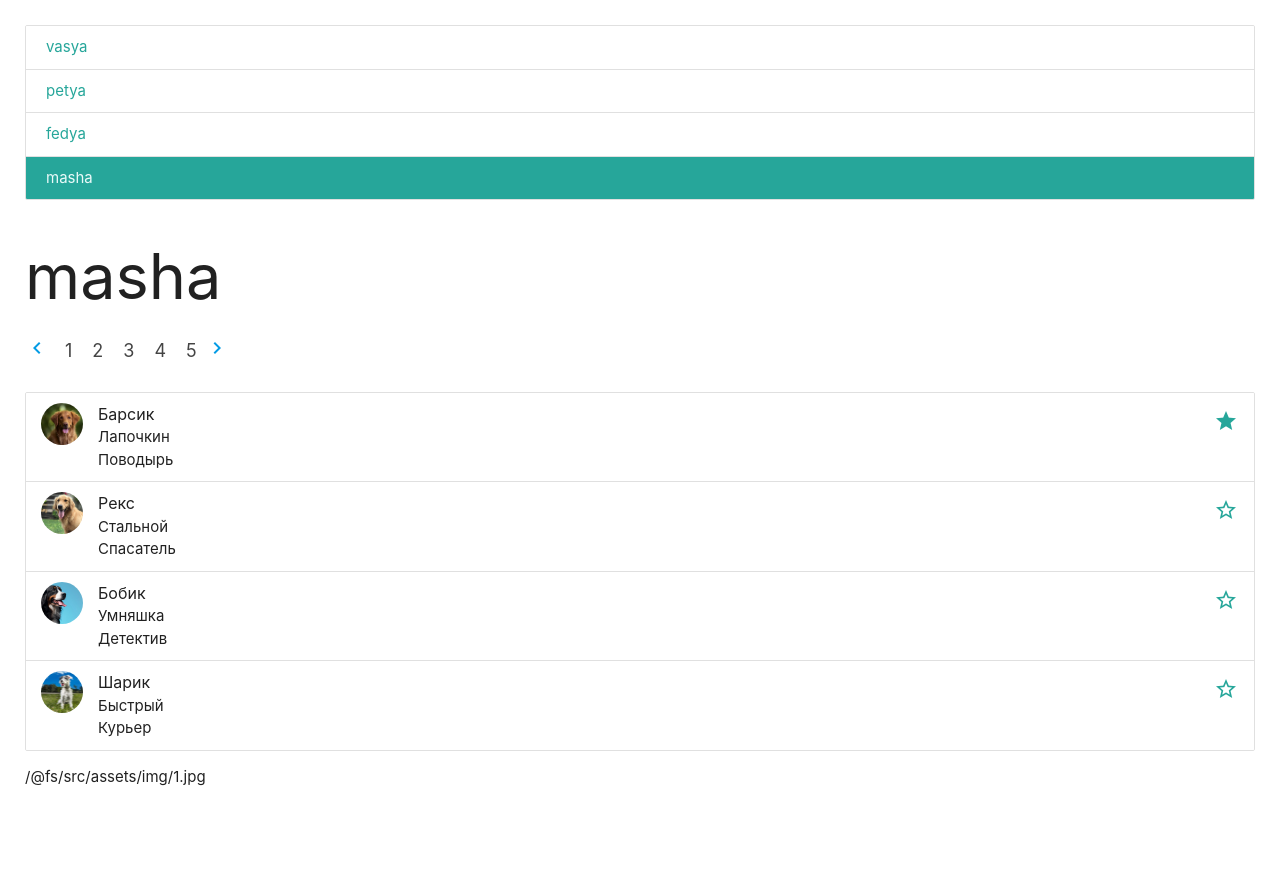
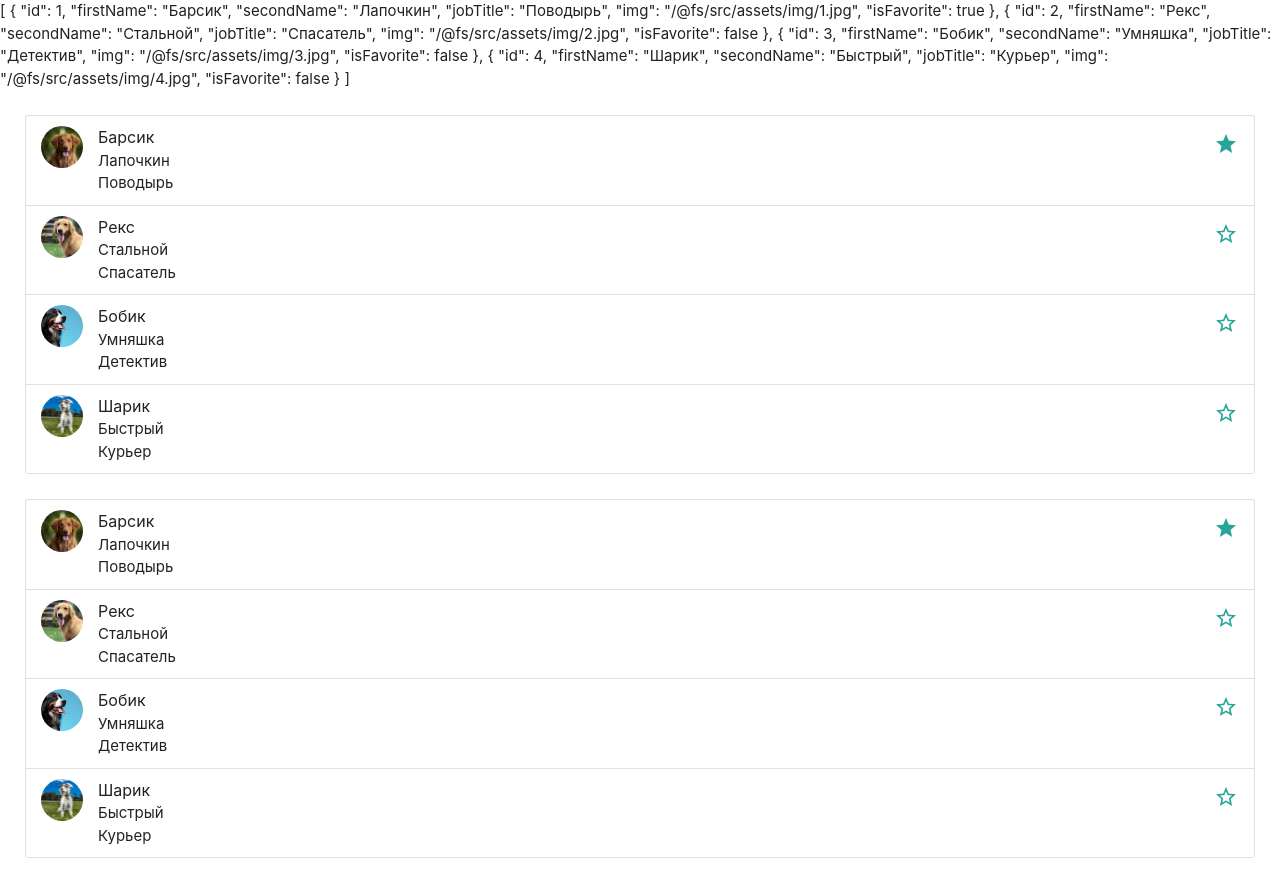
Before and after one commit to Yuriyzhdanov/component-library, a Vue app: page / in a window 1280 px wide. Before the commit the page ends 813 px from the top, so only its background shows below. Built offline with nearby package versions, Linux system fonts and the light colour scheme.

Commit message:
Refactored: MAvatarList.vue

```diff
--- a/src/App.vue
+++ b/src/App.vue
@@ -6,7 +6,7 @@ import MFAB from './components/MFAB.vue'
 import MDropdown from './components/MDropdown.vue'
 import MLinks from './components/MLinks.vue'
 import MPagination from './components/MPagination.vue'
-import MAvatar from './components/MAvatar.vue'
+import MAvatarList from './components/m-avatar/MAvatarList.vue'
 
 import dog1 from './assets/img/1.jpg'
 import dog2 from './assets/img/2.jpg'
@@ -22,7 +22,7 @@ export default {
     MDropdown,
     MLinks,
     MPagination,
-    MAvatar,
+    MAvatarList,
   },
 
   data() {
@@ -30,10 +30,15 @@ export default {
       // isAgeConfirmed: false,
       // hasNewMessage: true,
       // isLoggedIn: true,
-      dog1,
-      users: ['vasya', 'petya', 'fedya', 'masha'],
+      // dog1,
+      // users: ['vasya', 'petya', 'fedya', 'masha'],
+      // selectedUser: 'masha',
+      // totalPages: 15,
+      // currentPage: 7,
+
       dogs: [
         {
+          id: 1,
           firstName: 'Барсик',
           secondName: 'Лапочкин',
           jobTitle: 'Поводырь',
@@ -41,6 +46,7 @@ export default {
           isFavorite: true,
         },
         {
+          id: 2,
           firstName: 'Рекс',
           secondName: 'Стальной',
           jobTitle: 'Спасатель',
@@ -48,6 +54,7 @@ export default {
           isFavorite: false,
         },
         {
+          id: 3,
           firstName: 'Бобик',
           secondName: 'Умняшка',
           jobTitle: 'Детектив',
@@ -55,6 +62,7 @@ export default {
           isFavorite: false,
         },
         {
+          id: 4,
           firstName: 'Шарик',
           secondName: 'Быстрый',
           jobTitle: 'Курьер',
@@ -62,23 +70,28 @@ export default {
           isFavorite: false,
         },
       ],
-      selectedUser: 'masha',
-      totalPages: 15,
-      currentPage: 7,
     }
   },
 
-  computed: {
-    isButtonDisabled() {
-      return this.users.length >= 5
-    },
-  },
+  // computed: {
+  //   isButtonDisabled() {
+  //     return this.users.length >= 5
+  //   },
+  // },
 }
 </script>
 
 <template>
   <section>
+    {{ dogs }}
     <article>
+      <MAvatarList :model-value="dogs" @update:model-value="dogs = $event" />
+    </article>
+    <article>
+      <MAvatarList v-model="dogs" />
+    </article>
+
+    <!-- <article>
       <MLinks :list-available="users" v-model="selectedUser" />
     </article>
     <article>
@@ -86,19 +99,15 @@ export default {
     </article>
     <article>
       <MPagination :total-pages="totalPages" v-model="currentPage" />
-    </article>
+    </article> -->
     <!-- <article>
       <h1>{{ totalPages }}</h1>
       <h1>{{ currentPage }}</h1>
     </article> -->
-    <article>
-      <MAvatar :dogs="dogs" />
-      {{ dog1 }}
-    </article>
   </section>
 </template>
 
-<style>
+<style scoped>
 article {
   margin: 25px;
 }
--- a/src/components/MAvatar.vue
+++ /dev/null
@@ -1,51 +0,0 @@
-<script>
-export default {
-  props: ['dogs'],
-  emits: [''],
-  data() {
-    return {
-      localDogs: this.dogs.map(dog => ({
-        ...dog,
-        isFavorite: false,
-      })),
-    }
-  },
-  methods: {
-    toggleFavorite(index) {
-      this.localDogs[index].isFavorite = !this.localDogs[index].isFavorite
-    },
-  },
-}
-</script>
-<template>
-  <ul class="collection">
-    <li
-      v-for="(dog, index) of dogs"
-      :key="index"
-      class="collection-item avatar"
-    >
-      <div class="circle">
-        <img :src="dog.img" alt="" />
-      </div>
-      <span class="title">{{ dog.firstName }}</span>
-      <p>
-        {{ dog.secondName }} <br />
-        {{ dog.jobTitle }}
-      </p>
-      <a href="#!" class="secondary-content" @click="toggleFavorite(index)"
-        ><i class="material-icons"
-          >{{ dog.isFavorite ? 'grade' : 'star_border' }}
-        </i></a
-      >
-    </li>
-  </ul>
-</template>
-
-<style scoped>
-img {
-  height: 100%;
-  transform: translateX(-50%);
-  position: relative;
-  left: 50%;
-}
-</style>
--- /dev/null
+++ b/src/components/m-avatar/MAvatarItem.vue
@@ -0,0 +1,61 @@
+<script>
+export default {
+  props: ['item'],
+
+  emits: ['item-updated'],
+
+  data() {
+    return {
+      localItem: { ...this.item },
+    }
+  },
+
+  watch: {
+    item: {
+      deep: true,
+      handler(newValue) {
+        this.localItem = newValue
+      },
+    },
+
+    localItem: {
+      deep: true,
+      handler(newValue, oldValue) {
+        if (newValue === oldValue) {
+          this.$emit('item-updated', { ...this.localItem })
+        }
+      },
+    },
+  },
+}
+</script>
+
+<template>
+  <li class="collection-item avatar">
+    <div class="circle">
+      <img :src="localItem.img" alt="" />
+    </div>
+    <span class="title">{{ localItem.firstName }}</span>
+    <p>
+      {{ localItem.secondName }} <br />
+      {{ localItem.jobTitle }}
+    </p>
+    <a
+      href="#!"
+      class="secondary-content"
+      @click="localItem.isFavorite = !localItem.isFavorite"
+      ><i class="material-icons"
+        >{{ localItem.isFavorite ? 'grade' : 'star_border' }}
+      </i></a
+    >
+  </li>
+</template>
+
+<style scoped>
+img {
+  height: 100%;
+  transform: translateX(-50%);
+  position: relative;
+  left: 50%;
+}
+</style>
--- /dev/null
+++ b/src/components/m-avatar/MAvatarList.vue
@@ -0,0 +1,27 @@
+<script>
+import MAvatarItem from './MAvatarItem.vue'
+
+export default {
+  components: { MAvatarItem },
+
+  props: ['modelValue'],
+
+  emits: ['update:model-value'],
+}
+</script>
+
+<template>
+  <ul class="collection">
+    <MAvatarItem
+      v-for="mvItem of modelValue"
+      :key="mvItem.id"
+      :item="mvItem"
+      @item-updated="
+        $emit(
+          'update:model-value',
+          modelValue.map(mv => (mv.id === $event.id ? $event : mv))
+        )
+      "
+    ></MAvatarItem>
+  </ul>
+</template>
```
